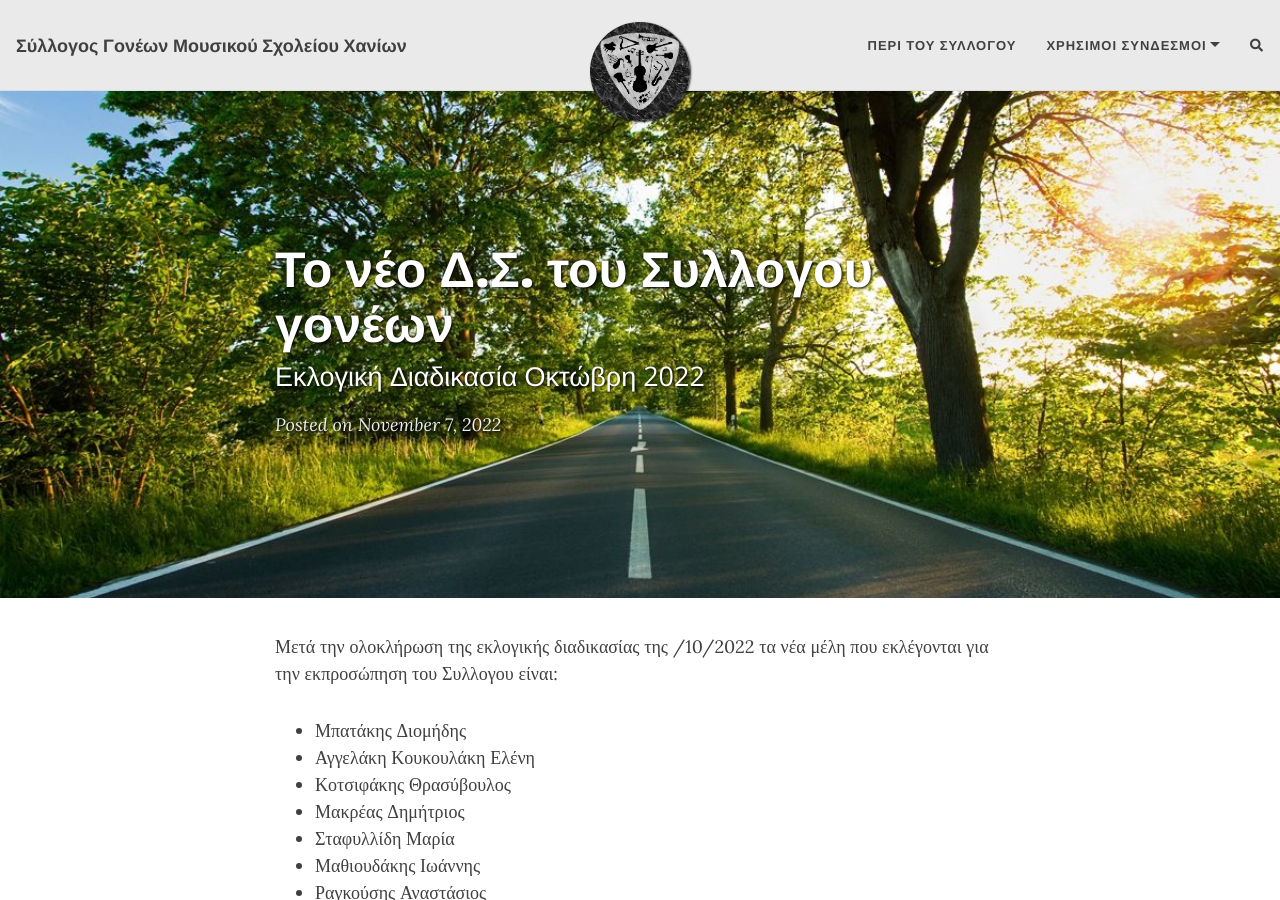
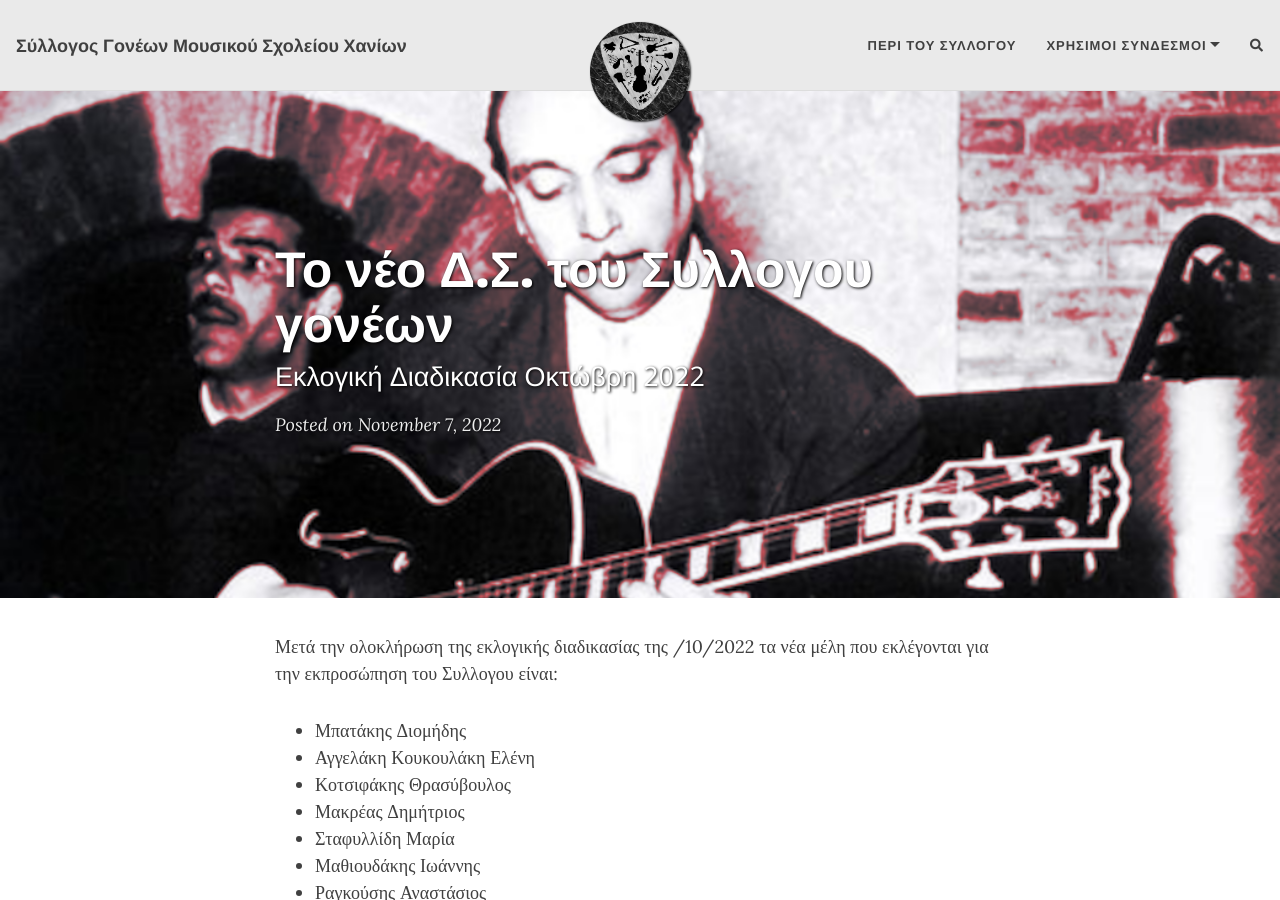
Before and after one commit to sgmsc/site, a Jekyll site: the page built from _posts/2022-11-07-Το-νέο-Δ.Σ.-του-Συλλογου-γονέων.md, in a window 1280 px wide and 900 px high. Built offline with Jekyll 4.4.1, drawn with Linux system fonts in a browser that asks for light colours; nearby versions of some CDN libraries; comment, search, counter and statistics services are not loaded.

Commit message:
Update 2022-11-07-Το-νέο-Δ.Σ.-του-Συλλογου-γονέων.md

```diff
--- a/_posts/2022-11-07-Το-νέο-Δ.Σ.-του-Συλλογου-γονέων.md
+++ b/_posts/2022-11-07-Το-νέο-Δ.Σ.-του-Συλλογου-γονέων.md
@@ -2,9 +2,9 @@
 layout: post
 title: Το νέο Δ.Σ. του Συλλογου γονέων
 subtitle: Εκλογική Διαδικασία Οκτώβρη 2022
-cover-img: /assets/img/path.jpg
+cover-img: /assets/img/Django.png
 thumbnail-img: /assets/img/thumb.png
-share-img: /assets/img/path.jpg
+share-img: /assets/img/Django.png
 tags: [ανακοινώσεις, test]
 ---
 
```
